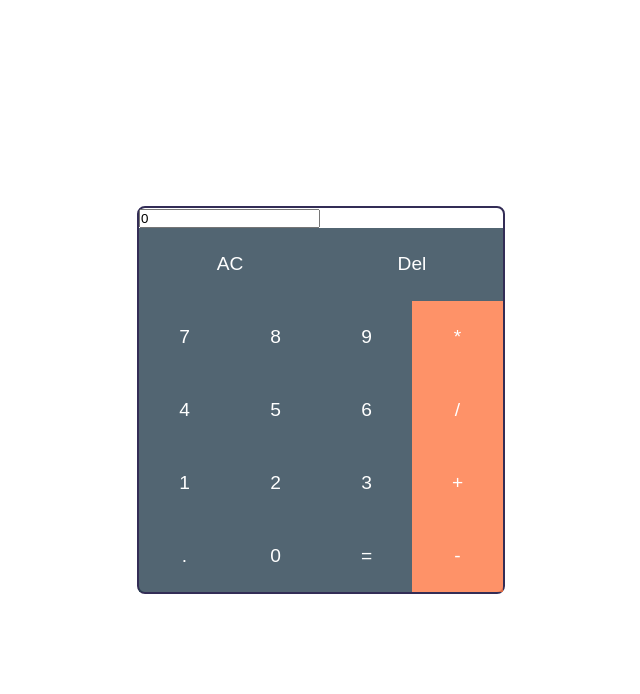
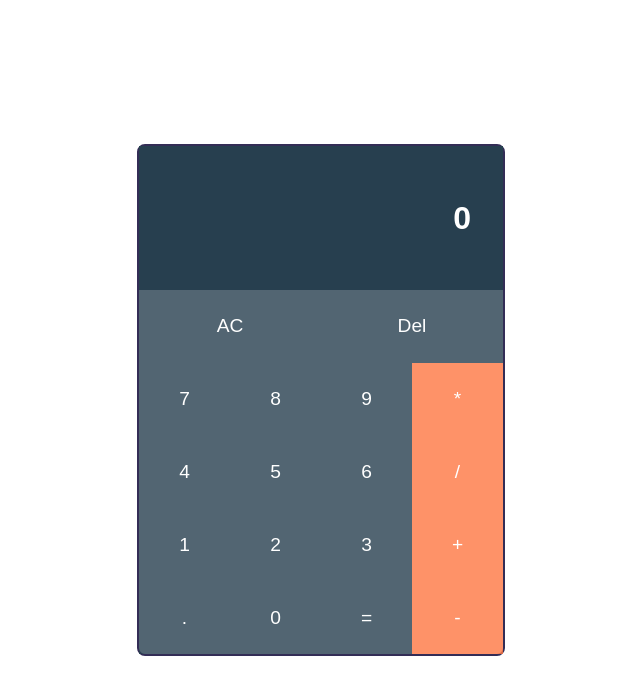
Before and after one commit to vincenitee/calculator-app, a plain HTML site: page index.html in a window 1280 px wide. Shown: the whole page, without its empty margins (319-959 px from the left). Drawn offline with Linux system fonts and the light colour scheme.

Commit message:
Fixed id inconsistency of the textbox output

```diff
--- a/styles.css
+++ b/styles.css
@@ -26,7 +26,7 @@ body {
     border-radius: 8px;
 }
 
-#output {
+#display {
     background-color: var(--color-bg);
     color: #fff;
     padding: 0.5em 1em;
```
